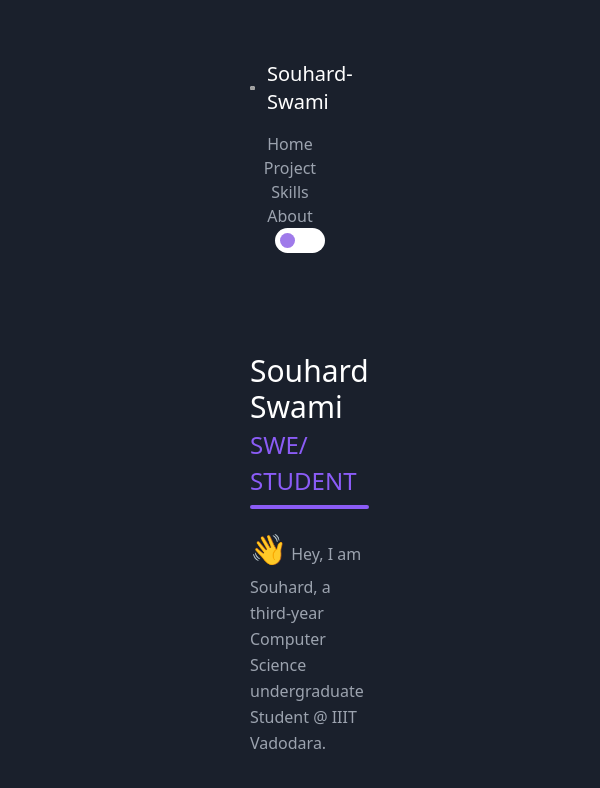
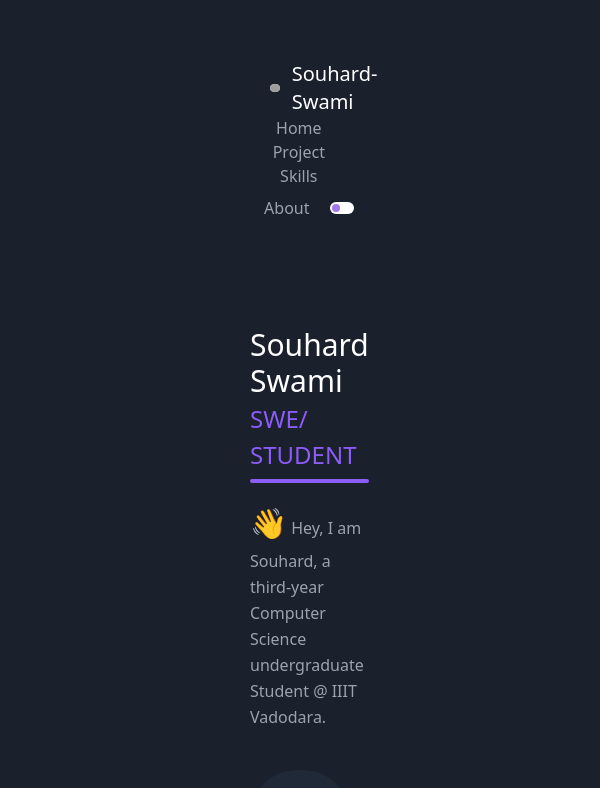
Before and after one commit to souhardswami/portfolio, a Vue app: page / in a window 600 px wide. Shown: the top 788 px of the page. Built offline with nearby package versions, Linux system fonts and the light colour scheme; grey boxes are pictures that could not be loaded.

Commit message:
responsive

```diff
--- a/src/components/Footer.vue
+++ b/src/components/Footer.vue
@@ -45,13 +45,25 @@ export default {
 
 
 <style scoped>
-.footer{
+/* .footer{
   padding-top: 10px;
   margin-top: 60px;
   border-top: #875ed8 5px solid;
   margin-left: 230px;
   margin-right: 230px;
 
+} */
+
+
+@media only screen and (min-width: 600px) {
+          .footer{
+          padding-top: 10px;
+          margin-top: 60px;
+          border-top: #875ed8 5px solid;
+          margin-left: 230px;
+          margin-right: 230px;
+
+        }
 }
 #linkedin{
   width: 20%;
--- a/src/components/LookingJob.vue
+++ b/src/components/LookingJob.vue
@@ -41,10 +41,20 @@ export default {
 
 <style scoped>
 
-.lookingjob{
+/* .lookingjob{
     margin-left: 30px;
 
+} */
+
+
+@media only screen and (min-width: 600px) {
+      .lookingjob{
+            margin-left: 30px;
+
+        }
 }
+
+
 #img{
     max-width:20%;
     height:20%;
@@ -52,7 +62,7 @@ export default {
 
 }
 
-.pulse-animation {
+/* .pulse-animation {
   width: 22px;
   height: 22px;
   border-radius: 50%;
@@ -61,6 +71,19 @@ export default {
   animation: pulse 2s infinite;
   float:left;
   margin-right: 30px;
+} */
+
+@media only screen and (min-width: 600px) {
+      .pulse-animation {
+            width: 22px;
+            height: 22px;
+            border-radius: 50%;
+            background: #9f7aea;
+            cursor: pointer;
+            animation: pulse 2s infinite;
+            float:left;
+            margin-right: 30px;
+          }
 }
 .pulse-animation:hover {
   animation: none;
--- a/src/components/NavBar.vue
+++ b/src/components/NavBar.vue
@@ -2,7 +2,7 @@
     <div class="navbar">
             <header class=" body-font" :class="both">
                 <div class="container mx-auto flex flex-wrap p-5 flex-col md:flex-row items-center">
-                  <a class="flex title-font font-medium items-center  mb-4 md:mb-0" >
+                  <a class="flex title-font font-medium items-center  mb-4 md:mb-0 top-head"  >
                     <img src="https://avatars0.githubusercontent.com/u/48220329?s=400&u=bdafcf2b71f19742f3e66167925d8c6796ef4b2c&v=4" id="img"/>
                     <span class="ml-3 text-xl" :class="$store.state.color_text_sec">Souhard-Swami</span>
                   </a>
@@ -51,19 +51,50 @@ export default {
 
 <style scoped>
 
-.navbar{
+/* .navbar{
   margin-top:40px;
   margin-left: 230px;
   margin-right: 230px;
+} */
+
+
+
+
+@media only screen and (min-width: 600px) {
+  .navbar{
+
+
+  margin-top:40px;
+  margin-left: 230px;
+  margin-right: 230px;
+    }
 }
 
 #img{
-  width:5%;
-  border-radius: 50%;
-  background-color: white;
-  border-color: #1A202C;
 
+      border-radius: 50%;
+      background-color: white;
+      border-color: #1A202C;
+
+  }
+
+
+@media only screen and (min-width: 600px) {
+  #img{
+      width:5%;
+  }
 }
+
+@media only screen and (max-width: 600px) {
+  #img{
+      width:10%;
+  }
+  .top-head{
+    /* text-align: center; */
+    margin:0  0  0 20% ;
+  }
+}
+
 .routerlinks:hover{
 
   border-bottom: 3px #9f7aea solid;
--- a/src/components/Project.vue
+++ b/src/components/Project.vue
@@ -51,3 +51,9 @@ export default {
     },
 }
 </script>
+
+<style scoped>
+    section{
+      padding: 0 10%;
+    }
+</style>
--- a/src/components/ThemeChange.vue
+++ b/src/components/ThemeChange.vue
@@ -51,12 +51,68 @@ export default {
 <style scoped>
 
 
-.switch {
+@media only screen and (min-width: 600px) {
+      .switch {
+
+            position: relative;
+            display: inline-block;
+            height: 25px;
+            width: 50px;
+        }
+
+        .slider:before {
+            position: absolute;
+            content: "";
+            height: 15px;
+            width: 15px;
+            top: 5px;
+            left: 5px;
+            background-color: #9f7aea;
+            -webkit-transition: 0.4s;
+            transition: 0.4s;
+        }
+
+        input:checked + .slider:before {
+            -webkit-transform: translateX(25px);
+            -ms-transform: translateX(25px);
+            transform: translateX(25px);
+        }
+}
+
+@media only screen and (max-width: 600px) {
+      .switch {
+          padding-top: 1px;
+            margin-top:14px;
+            position: relative;
+            display: inline-block;
+            height: 12px;
+            width: 24px;
+        }
+      .slider:before {
+            position: absolute;
+            content: "";
+            height: 8px;
+            width: 8px;
+            top: 2px;
+            left: 2px;
+            background-color: #9f7aea;
+            -webkit-transition: 0.4s;
+            transition: 0.4s;
+        }
+
+        input:checked + .slider:before {
+            -webkit-transform: translateX(12px);
+            -ms-transform: translateX(12px);
+            transform: translateX(12px);
+        }
+}
+
+/* .switch {
 	position: relative;
 	display: inline-block;
 	height: 25px;
 	width: 50px;
-}
+} */
 
 .switch input {
 	opacity: 0;
@@ -75,7 +131,8 @@ export default {
 	-webkit-transition: 0.4s;
 	transition: 0.4s;
 }
-.slider:before {
+
+/* .slider:before {
 	position: absolute;
 	content: "";
 	height: 15px;
@@ -85,15 +142,15 @@ export default {
 	background-color: #9f7aea;
 	-webkit-transition: 0.4s;
 	transition: 0.4s;
-}
+} */
 input:checked + .slider {
     background-color: #1A202C;
 }
-input:checked + .slider:before {
+/* input:checked + .slider:before {
 	-webkit-transform: translateX(25px);
 	-ms-transform: translateX(25px);
 	transform: translateX(25px);
-}
+} */
 
 .slider.round {
 	border-radius: 30px;
```
